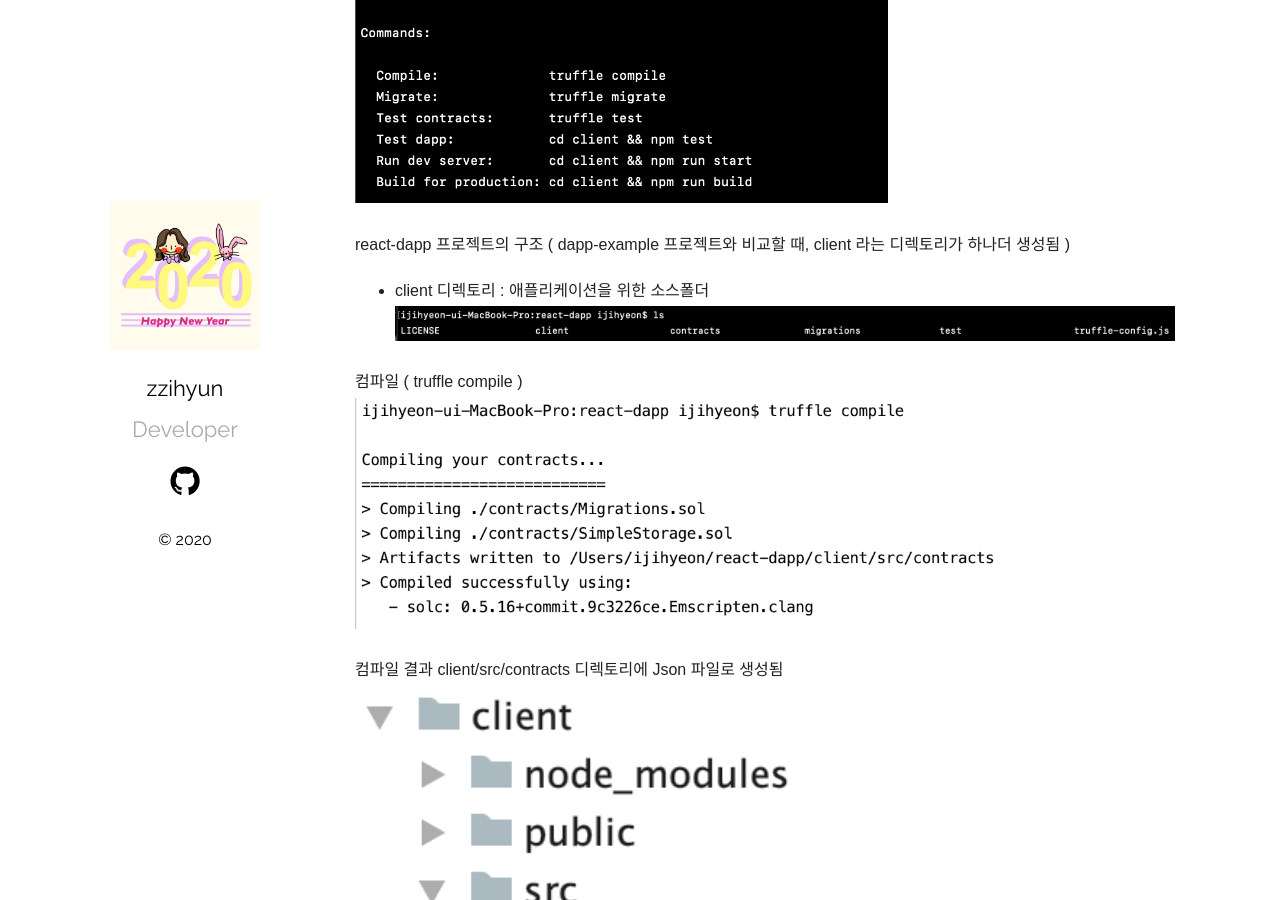
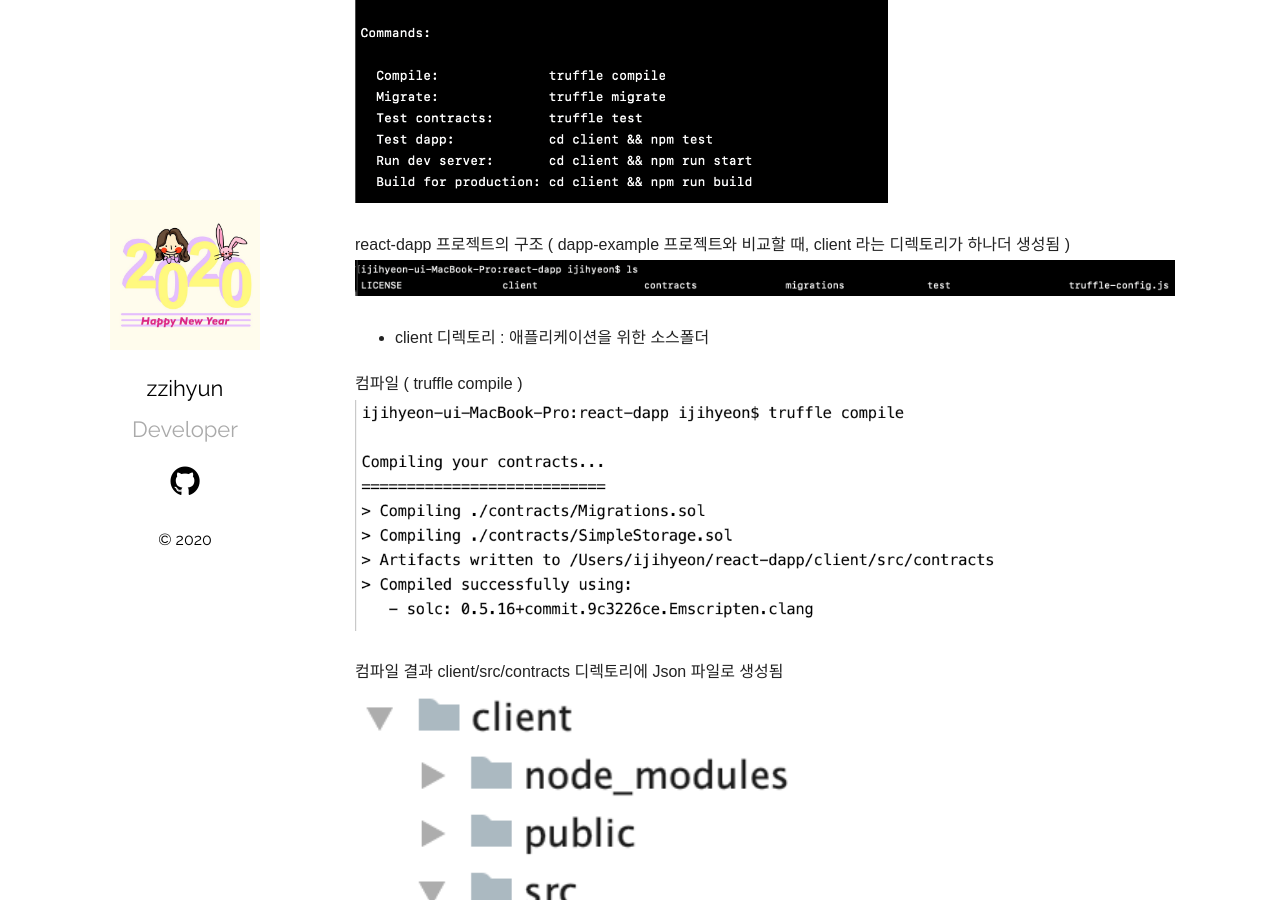
Before and after one commit to jhhhj1002/jhhhj1002.github.io, a Jekyll site: the page built from _posts/2020-03-29-Truffle-in-Blockchain-03.markdown, in a window 1280 px wide and 900 px high, scrolled down 701 px. Built offline with Jekyll 4.4.1, drawn with Linux system fonts in a browser that asks for light colours.

Commit message:
Update 2020-03-29-Truffle-in-Blockchain-03.markdown

```diff
--- a/_posts/2020-03-29-Truffle-in-Blockchain-03.markdown
+++ b/_posts/2020-03-29-Truffle-in-Blockchain-03.markdown
@@ -25,9 +25,8 @@ truffle unbox react
 
 
 react-dapp 프로젝트의 구조 ( dapp-example 프로젝트와 비교할 때, client 라는 디렉토리가 하나더 생성됨 )
+<img src="/assets/imgs/Blockchain&Truffle_27.png" width="120%" height="100%" >
 + client 디렉토리 : 애플리케이션을 위한 소스폴더
-<img src="/assets/imgs/Blockchain&Truffle_27.png" width="100%" height="80%" >
-
 
 컴파일 ( truffle compile )
 <img src="/assets/imgs/Blockchain&Truffle_28.png" width="80%" height="45%" >
```
